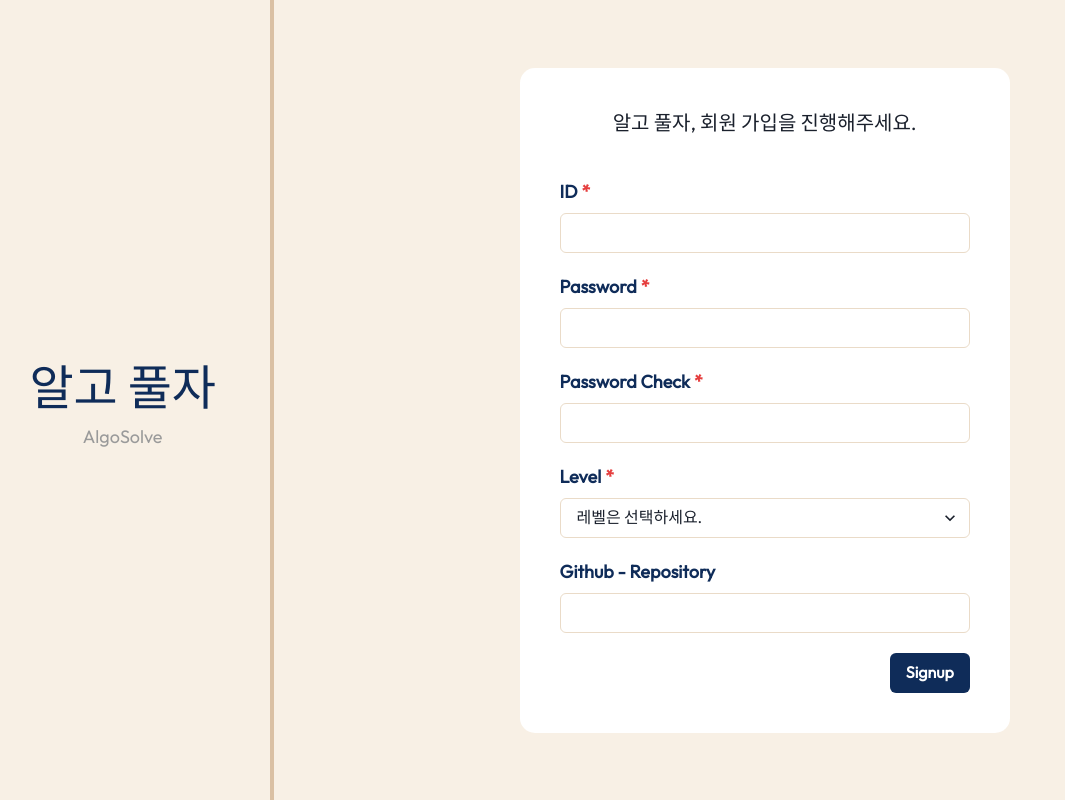
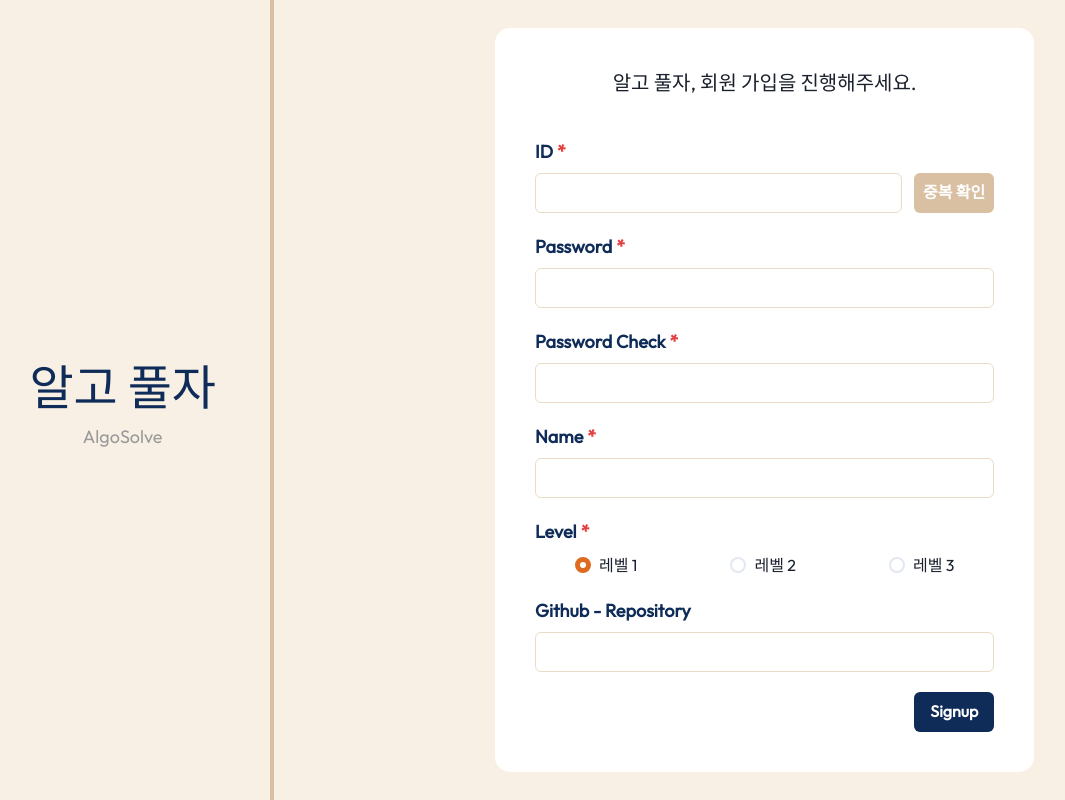
Before and after one commit to YeSeul-0w0/algo_solve, a React (Create React App) app: page /algo_solve/sign_up in a window 1280 px wide. Shown: the whole page, without its empty margins (25-1090 px from the left). Built offline with nearby package versions, Linux system fonts and the light colour scheme.

Commit message:
feat: create signup api feature

```diff
--- a/src/component/account/SignUp.tsx
+++ b/src/component/account/SignUp.tsx
@@ -1,22 +1,100 @@
-import React from "react";
+import React, { ChangeEvent, useContext, useEffect, useState } from "react";
 import {
 	Box,
 	Text,
 	FormControl,
 	FormLabel,
 	Input,
-	Select,
 	Flex,
-	Button
+	Button,
+	FormErrorMessage,
+	RadioGroup,
+	Radio
 } from "@chakra-ui/react";
+import DefaultAPI from "../../api/DefaultAPI";
+import axios from "axios";
+import { useNavigate } from "react-router-dom";
+import { UserContext } from "../context/UserContext";
+
+interface SignUpRequest {
+	userId: string;
+	password: string;
+	passwordCheck: string;
+	level: number;
+}
+
+const passwordRegex =
+	/^(?=.*[a-z])(?=.*\d)(?=.*[~․!@#$%^&*()_\-+=\]{}|\\;:'"<>,.?/]).{8,}$/;
+
+const APISignUp = async (data: SignUpRequest): Promise<number> => {
+	try {
+		const response = await DefaultAPI.post("/auth/signup", data, {
+			withCredentials: true
+		});
+		return response.status;
+	} catch (error) {
+		if (axios.isAxiosError(error)) {
+			console.error("Axios Error:", error.response?.data || error.message);
+		} else {
+			console.error("General Error:", error);
+		}
+		throw error;
+	}
+};
 
 const SignUp: React.FC = () => {
-	// 추후에 서버에서 가져올 예정
-	const levelInfo: string[] = ["레벨 1", "레벨 2", "레벨 3"];
+	const navigate = useNavigate();
+	const userContext = useContext(UserContext)!;
 
-	// Todo: 서버 개발시 기능 개발 필
+	const [id, setID] = useState<string>("");
+	const [password, setPassword] = useState<string>("");
+	const [checkPassword, setCheckPassword] = useState<string>("");
+	const [name, setName] = useState<string>("");
+	const [level, setLevel] = useState<number>(1);
+	const [github, setGithub] = useState<string>("");
+
+	const [verifyFlag, setVerifyFlag] = useState<boolean>(true);
+	const [syncPassword, setSyncPassword] = useState<boolean>(true);
+
+	const checkPasswordVerify = (e: ChangeEvent<HTMLInputElement>) => {
+		const input = e.target.value;
+		setPassword(input);
+		if (passwordRegex.test(input)) {
+			setVerifyFlag(false);
+		} else {
+			setVerifyFlag(true);
+		}
+	};
+
+	useEffect(() => {
+		setSyncPassword(password !== checkPassword);
+	}, [password, checkPassword]);
+
+	const checkDuplicateID = () => {
+		console.log("check ID is already exists");
+		// API 구현시 추가
+	};
+
+	const handleSignUp = () => {
+		// ID 중복 확인 로직 추가 필요
+		// Password 확인
+		if (!verifyFlag && !syncPassword) {
+			if (level && id) {
+				const signUpInfo = {
+					userId: id,
+					password: password,
+					passwordCheck: checkPassword,
+					level: level
+				};
+				APISignUp(signUpInfo);
+				userContext.setIsLoggedIn(true);
+				navigate("/");
+			}
+		}
+	};
+
 	return (
-		<Box w="50%" bg="white" p={10} borderColor="beige" borderRadius={15}>
+		<Box w="55%" bg="white" p={10} borderColor="beige" borderRadius={15}>
 			<Text fontSize="xl" textAlign="center" mb={10}>
 				알고 풀자, 회원 가입을 진행해주세요.
 			</Text>
@@ -24,40 +102,118 @@ const SignUp: React.FC = () => {
 				<FormLabel color="navy" fontWeight="Bold" fontSize="lg">
 					ID
 				</FormLabel>
-				<Input type="email" bg="white" borderColor="beige" />
+				<Flex gap={3}>
+					<Input
+						type="text"
+						bg="white"
+						borderColor="beige"
+						value={id}
+						onChange={(e: ChangeEvent<HTMLInputElement>) =>
+							setID(e.target.value)
+						}
+					/>
+					<Button
+						bg="deepBeige"
+						variant="solid"
+						color="white"
+						onClick={checkDuplicateID}
+					>
+						중복 확인
+					</Button>
+				</Flex>
+			</FormControl>
+			<FormControl
+				isRequired
+				mb={5}
+				isInvalid={verifyFlag && password.length > 0}
+			>
+				<FormLabel color="navy" fontWeight="Bold" fontSize="lg">
+					Password
+				</FormLabel>
+				<Input
+					type="password"
+					bg="white"
+					borderColor="beige"
+					value={password}
+					onChange={checkPasswordVerify}
+				/>
+				<FormErrorMessage>
+					비밀번호는 영문, 숫자, 특수문자를 하나씩 포함하여 8자 이상 작성되어야
+					합니다.{" "}
+				</FormErrorMessage>
+			</FormControl>
+			<FormControl
+				isRequired
+				mb={5}
+				isInvalid={syncPassword && checkPassword.length > 0}
+			>
+				<FormLabel color="navy" fontWeight="Bold" fontSize="lg">
+					Password Check
+				</FormLabel>
+				<Input
+					type="password"
+					bg="white"
+					borderColor="beige"
+					value={checkPassword}
+					onChange={(e: ChangeEvent<HTMLInputElement>) =>
+						setCheckPassword(e.target.value)
+					}
+				/>
+				<FormErrorMessage>비밀번호가 일치하지 않습니다.</FormErrorMessage>
 			</FormControl>
 			<FormControl isRequired mb={5}>
 				<FormLabel color="navy" fontWeight="Bold" fontSize="lg">
-					Password
+					Name
 				</FormLabel>
-				<Input type="password" bg="white" borderColor="beige" />
-			</FormControl>
-			<FormControl isRequired mb={5}>
-				<FormLabel color="navy" fontWeight="Bold" fontSize="lg">
-					Password Check
-				</FormLabel>
-				<Input type="password" bg="white" borderColor="beige" />
+				<Input
+					type="text"
+					bg="white"
+					borderColor="beige"
+					value={name}
+					onChange={(e: ChangeEvent<HTMLInputElement>) =>
+						setName(e.target.value)
+					}
+				/>
 			</FormControl>
 			<FormControl isRequired mb={5}>
 				<FormLabel color="navy" fontWeight="Bold" fontSize="lg">
 					Level
 				</FormLabel>
-				<Select placeholder="레벨은 선택하세요." borderColor="beige">
-					{levelInfo.map((level, index) => (
-						<option key={index} value={level}>
-							{level}
-						</option>
-					))}
-				</Select>
+				<RadioGroup
+					defaultValue={String(level)}
+					onChange={value => setLevel(Number(value))}
+					marginLeft={10}
+					marginRight={10}
+				>
+					<Flex direction="row" justifyContent="space-between">
+						<Radio colorScheme="orange" value="1">
+							레벨 1
+						</Radio>
+						<Radio colorScheme="orange" value="2">
+							레벨 2
+						</Radio>
+						<Radio colorScheme="orange" value="3">
+							레벨 3
+						</Radio>
+					</Flex>
+				</RadioGroup>
 			</FormControl>
 			<FormControl mb={5}>
 				<FormLabel color="navy" fontWeight="Bold" fontSize="lg">
 					Github - Repository
 				</FormLabel>
-				<Input type="text" bg="white" borderColor="beige" />
+				<Input
+					type="text"
+					bg="white"
+					borderColor="beige"
+					value={github}
+					onChange={(e: ChangeEvent<HTMLInputElement>) =>
+						setGithub(e.target.value)
+					}
+				/>
 			</FormControl>
 			<Flex marginTop={2} justifyContent="right">
-				<Button bg="navy" variant="solid" color="white">
+				<Button bg="navy" variant="solid" color="white" onClick={handleSignUp}>
 					Signup
 				</Button>
 			</Flex>
```
